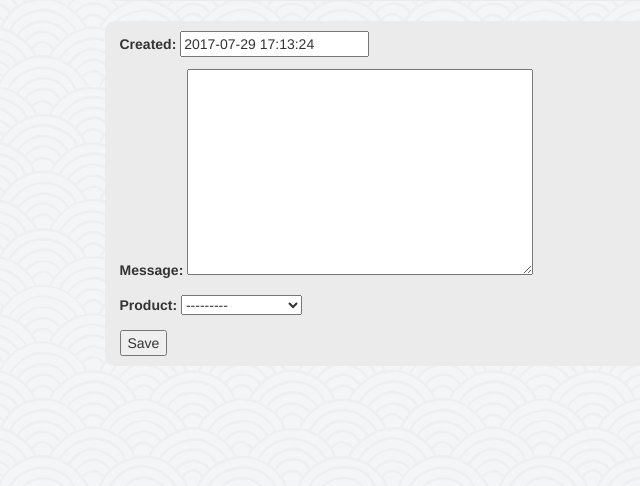
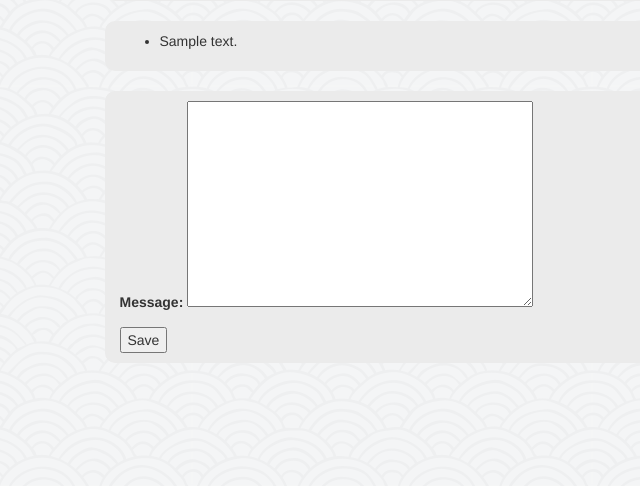
Before and after one commit to lyk2017-python/LannistersPy, a Django app: a page that uses payment/templates/payment/comment_create.html in a window 1280 px wide. Shown: the part 314-800 px from the top of the page, without its empty margins (208-848 px from the left). Run offline with Django 3.2, Linux system fonts and the light colour scheme; tables that the repository leaves empty hold one stand-in row (values such as "Sample post"); some libraries are stand-ins or nearby versions.

Commit message:
Push me, and then just touch me, till I can get my, SATISFACTION!!!!

```diff
--- a/payment/forms.py
+++ b/payment/forms.py
@@ -16,4 +16,5 @@ class CommentForm(forms.ModelForm):
             "id",
         ]
         widgets = {
+            "product":forms.HiddenInput()
         }
--- a/payment/models.py
+++ b/payment/models.py
@@ -5,7 +5,7 @@ import datetime
 from django.db.models.signals import pre_save
 from django.dispatch import receiver
 from django.template.defaultfilters import slugify
-
+from django.contrib.auth.models import AbstractUser
 
 class Product(models.Model):
     name = models.CharField(max_length=150, unique=True)
@@ -67,7 +67,7 @@ class Inventory(models.Model):
 
 
 class Comment(models.Model):
-    created = models.DateTimeField(default=datetime.datetime.now)
+    created = models.DateTimeField(auto_now_add=True)
     message = models.TextField()
     product = models.ForeignKey(Product)
     # author field will be added
--- a/payment/templates/payment/comment_create.html
+++ b/payment/templates/payment/comment_create.html
@@ -16,6 +16,17 @@
     </div>
 </div>
 <div class="row">
+    <div class="col-md-6 col-md-offset-3 card-bg">
+        <ul>
+            {% for comment in object.comment_set.all %}
+                <li>
+                    {{comment.message}}
+                </li>
+            {% endfor %}
+        </ul>
+    </div>
+</div>
+<div class="row">
     <div class="col-md-6 col-md-offset-3 col-xs-10 col-xs-offset-1 card-bg">
         <form action="." method="POST">
             {% csrf_token %}
--- a/payment/views.py
+++ b/payment/views.py
@@ -46,13 +46,12 @@ class ProductView(generic.CreateView):
             return query.get()
         else:
             raise Http404("Product not found")
-        return product
 
     def get_form_kwargs(self):
         kwargs = super().get_form_kwargs()
         if self.request.method in ["POST", "PUT"]:
             post_data = kwargs["data"].copy()
-            post_data["comment"] = self.get_product()
+            post_data["product"] = self.get_product().id
             kwargs["data"] = post_data
         return kwargs
 
```
Also changed, not shown: 1 other file.
